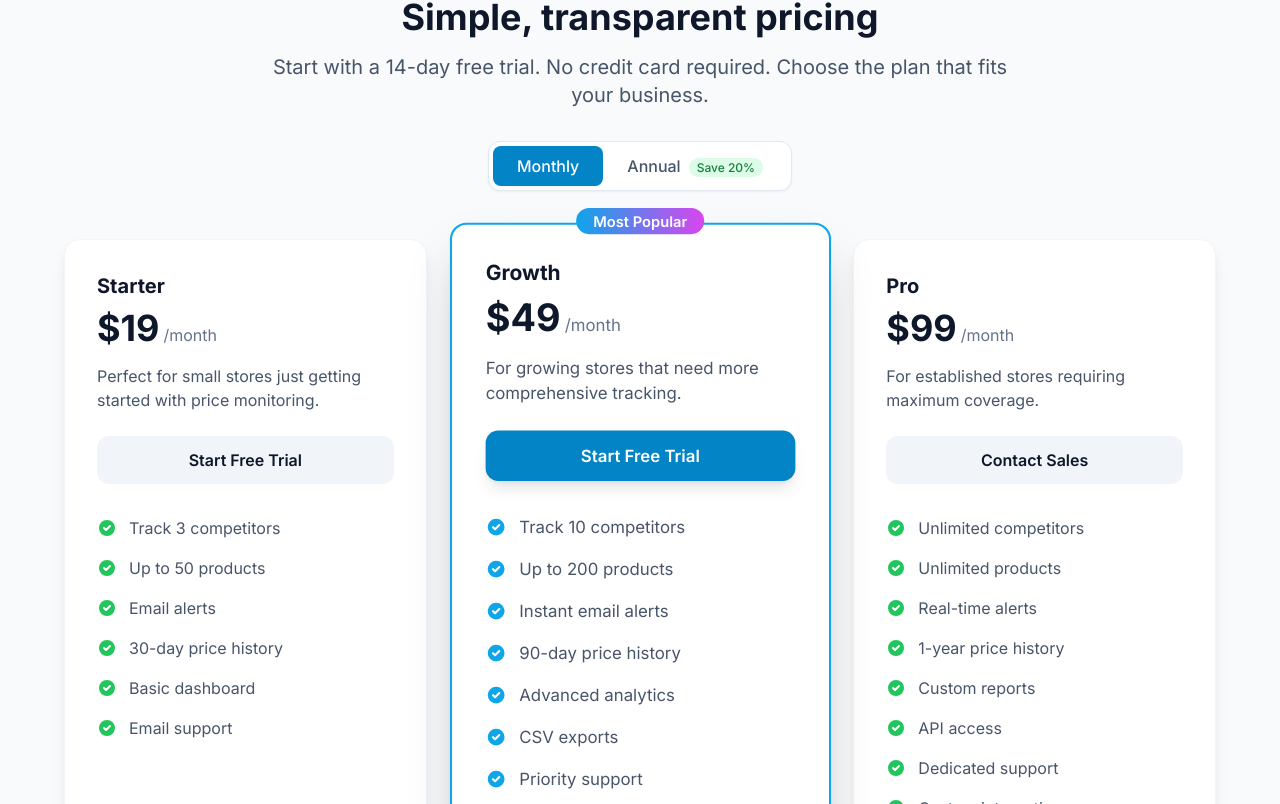
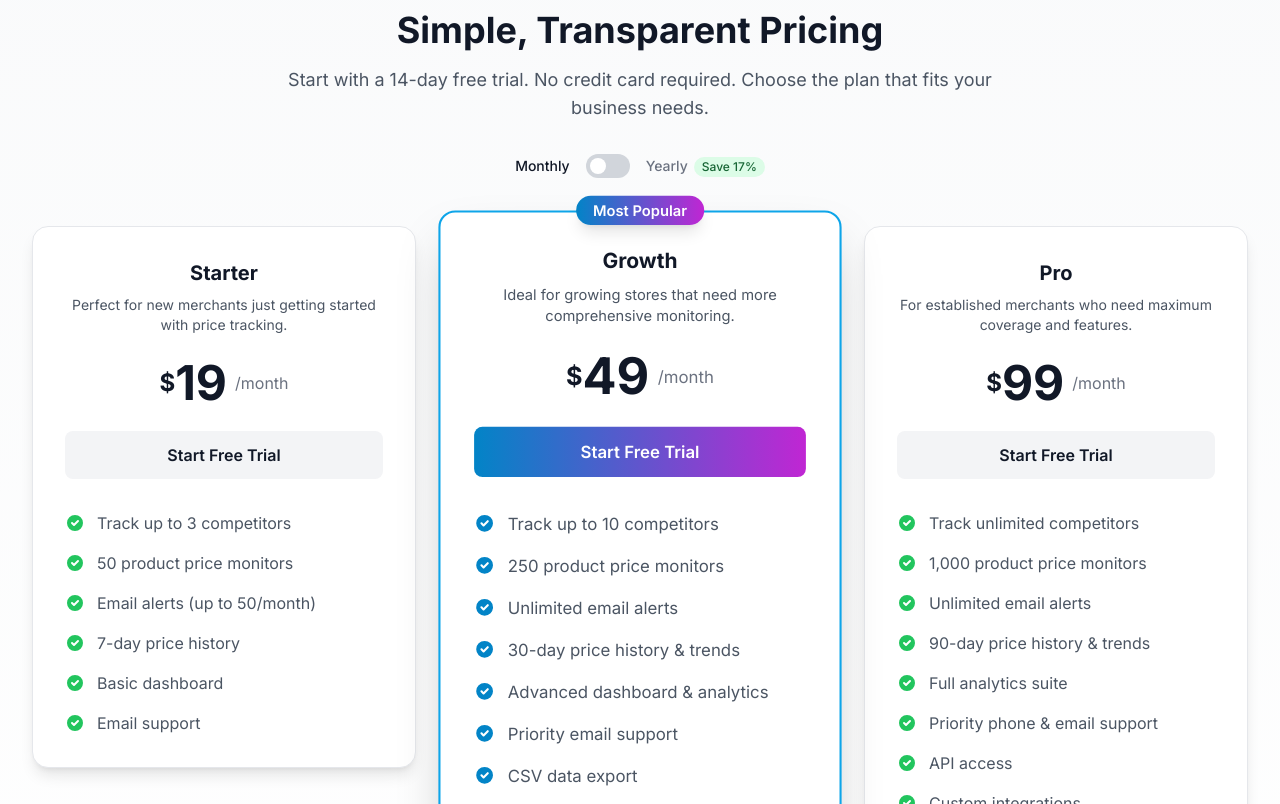
Before and after one commit to INDEX-prog/pricehawk, a Next.js app: page / in a window 1280 px wide. Shown: the part 3456-4260 px from the top of the page. Built offline with nearby package versions, Linux system fonts and the light colour scheme.

Commit message:
feat: initial project

```diff
--- a/components/Pricing.tsx
+++ b/components/Pricing.tsx
@@ -3,27 +3,31 @@
 import { useState } from "react";
 import Link from "next/link";
 
-interface PricingTier {
+interface PricingPlan {
   name: string;
-  price: string;
-  period: string;
   description: string;
+  monthlyPrice: number;
+  yearlyPrice: number;
   features: string[];
   highlighted: boolean;
   cta: string;
+  badge?: string;
 }
 
-const pricingTiers: PricingTier[] = [
+export default function Pricing() {
+  const [isYearly, setIsYearly] = useState<boolean>(false);
+
+  const plans: PricingPlan[] = [
     {
       name: "Starter",
-    price: "$19",
-    period: "/month",
-    description: "Perfect for small stores just getting started with price monitoring.",
+      description: "Perfect for new merchants just getting started with price tracking.",
+      monthlyPrice: 19,
+      yearlyPrice: 190,
       features: [
-      "Track 3 competitors",
-      "Up to 50 products",
-      "Email alerts",
-      "30-day price history",
+        "Track up to 3 competitors",
+        "50 product price monitors",
+        "Email alerts (up to 50/month)",
+        "7-day price history",
         "Basic dashboard",
         "Email support",
       ],
@@ -32,179 +36,150 @@ const pricingTiers: PricingTier[] = [
     },
     {
       name: "Growth",
-    price: "$49",
-    period: "/month",
-    description: "For growing stores that need more comprehensive tracking.",
+      description: "Ideal for growing stores that need more comprehensive monitoring.",
+      monthlyPrice: 49,
+      yearlyPrice: 490,
       features: [
-      "Track 10 competitors",
-      "Up to 200 products",
-      "Instant email alerts",
-      "90-day price history",
-      "Advanced analytics",
-      "CSV exports",
-      "Priority support",
-      "Slack notifications",
+        "Track up to 10 competitors",
+        "250 product price monitors",
+        "Unlimited email alerts",
+        "30-day price history & trends",
+        "Advanced dashboard & analytics",
+        "Priority email support",
+        "CSV data export",
+        "Shopify/WooCommerce integration",
       ],
       highlighted: true,
       cta: "Start Free Trial",
+      badge: "Most Popular",
     },
     {
       name: "Pro",
-    price: "$99",
-    period: "/month",
-    description: "For established stores requiring maximum coverage.",
+      description: "For established merchants who need maximum coverage and features.",
+      monthlyPrice: 99,
+      yearlyPrice: 990,
       features: [
-      "Unlimited competitors",
-      "Unlimited products",
-      "Real-time alerts",
-      "1-year price history",
-      "Custom reports",
+        "Track unlimited competitors",
+        "1,000 product price monitors",
+        "Unlimited email alerts",
+        "90-day price history & trends",
+        "Full analytics suite",
+        "Priority phone & email support",
         "API access",
-      "Dedicated support",
         "Custom integrations",
-      "White-label options",
+        "Dedicated account manager",
+        "White-label reports",
       ],
       highlighted: false,
-    cta: "Contact Sales",
+      cta: "Start Free Trial",
     },
   ];
 
-export default function Pricing(): React.ReactElement {
-  const [billingCycle, setBillingCycle] = useState<"monthly" | "annual">("monthly");
-
-  const handlePlanClick = (planName: string): void => {
-    if (typeof window !== "undefined" && (window as Window & { trackPricingView?: (plan: string) => void }).trackPricingView) {
-      (window as Window & { trackPricingView: (plan: string) => void }).trackPricingView(planName);
-    }
-    if (typeof window !== "undefined" && (window as Window & { trackCTAClick?: (name: string, location: string) => void }).trackCTAClick) {
-      (window as Window & { trackCTAClick: (name: string, location: string) => void }).trackCTAClick(`select_plan_${planName.toLowerCase()}`, "pricing");
-    }
-    if (typeof window !== "undefined" && (window as Window & { trackTrialStart?: () => void }).trackTrialStart) {
-      (window as Window & { trackTrialStart: () => void }).trackTrialStart();
-    }
-  };
-
-  const handleBillingToggle = (cycle: "monthly" | "annual"): void => {
-    setBillingCycle(cycle);
-    if (typeof window !== "undefined" && (window as Window & { trackEvent?: (name: string, params: Record<string, string>) => void }).trackEvent) {
-      (window as Window & { trackEvent: (name: string, params: Record<string, string>) => void }).trackEvent("billing_toggle", { cycle });
-    }
-  };
-
-  const getPrice = (basePrice: string): string => {
-    if (billingCycle === "annual") {
-      const price = parseInt(basePrice.replace("$", ""));
-      const annualPrice = Math.round(price * 0.8);
-      return `$${annualPrice}`;
-    }
-    return basePrice;
-  };
-
   return (
-    <section id="pricing" className="py-20 px-4 sm:px-6 lg:px-8 bg-slate-50">
+    <section id="pricing" className="section-padding bg-gradient-to-b from-gray-50 to-white">
       <div className="max-w-7xl mx-auto">
         {/* Section Header */}
-        <div className="text-center mb-12">
-          <span className="inline-block text-primary-600 font-semibold text-sm uppercase tracking-wider mb-4">
+        <div className="text-center max-w-3xl mx-auto mb-12">
+          <span className="text-primary-600 font-semibold text-sm uppercase tracking-wider">
             Pricing
           </span>
-          <h2 className="text-3xl sm:text-4xl font-bold text-slate-900 mb-4">
-            Simple, transparent pricing
+          <h2 className="text-3xl md:text-4xl font-bold text-gray-900 mt-3 mb-4">
+            Simple, Transparent Pricing
           </h2>
-          <p className="text-xl text-slate-600 max-w-3xl mx-auto mb-8">
+          <p className="text-lg text-gray-600 mb-8">
             Start with a 14-day free trial. No credit card required.
-            Choose the plan that fits your business.
+            Choose the plan that fits your business needs.
           </p>
 
           {/* Billing Toggle */}
-          <div className="inline-flex items-center bg-white rounded-xl p-1 shadow-sm border border-slate-200">
+          <div className="flex items-center justify-center space-x-4">
+            <span className={`text-sm font-medium ${!isYearly ? "text-gray-900" : "text-gray-500"}`}>
+              Monthly
+            </span>
             <button
               type="button"
-              onClick={() => handleBillingToggle("monthly")}
-              className={`px-6 py-2 rounded-lg font-medium transition-all ${
-                billingCycle === "monthly"
-                  ? "bg-primary-600 text-white shadow-sm"
-                  : "text-slate-600 hover:text-primary-600"
+              onClick={() => setIsYearly(!isYearly)}
+              className={`relative inline-flex h-6 w-11 items-center rounded-full transition-colors ${
+                isYearly ? "bg-primary-600" : "bg-gray-300"
               }`}
+              aria-label="Toggle yearly billing"
             >
-              Monthly
+              <span
+                className={`inline-block h-4 w-4 transform rounded-full bg-white transition-transform ${
+                  isYearly ? "translate-x-6" : "translate-x-1"
+                }`}
+              />
             </button>
-            <button
-              type="button"
-              onClick={() => handleBillingToggle("annual")}
-              className={`px-6 py-2 rounded-lg font-medium transition-all ${
-                billingCycle === "annual"
-                  ? "bg-primary-600 text-white shadow-sm"
-                  : "text-slate-600 hover:text-primary-600"
-              }`}
-            >
-              Annual
-              <span className="ml-2 text-xs bg-green-100 text-green-700 px-2 py-0.5 rounded-full">
-                Save 20%
+            <span className={`text-sm font-medium ${isYearly ? "text-gray-900" : "text-gray-500"}`}>
+              Yearly
+              <span className="ml-1.5 inline-flex items-center px-2 py-0.5 rounded-full text-xs font-medium bg-green-100 text-green-800">
+                Save 17%
               </span>
-            </button>
+            </span>
           </div>
         </div>
 
         {/* Pricing Cards */}
-        <div className="grid md:grid-cols-3 gap-8 max-w-6xl mx-auto">
-          {pricingTiers.map((tier: PricingTier, index: number) => (
+        <div className="grid md:grid-cols-3 gap-8 items-start">
+          {plans.map((plan, index) => (
             <div
               key={index}
-              className={`relative bg-white rounded-2xl p-8 ${
-                tier.highlighted
-                  ? "shadow-2xl border-2 border-primary-500 scale-105 z-10"
-                  : "shadow-lg border border-slate-100"
+              className={`relative rounded-2xl p-8 ${
+                plan.highlighted
+                  ? "bg-white border-2 border-primary-500 shadow-2xl scale-105 z-10"
+                  : "bg-white border border-gray-200 shadow-lg"
               }`}
             >
               {/* Popular Badge */}
-              {tier.highlighted && (
+              {plan.badge && (
                 <div className="absolute -top-4 left-1/2 -translate-x-1/2">
-                  <span className="bg-gradient-to-r from-primary-500 to-accent-500 text-white px-4 py-1 rounded-full text-sm font-semibold">
-                    Most Popular
+                  <span className="inline-flex items-center px-4 py-1 rounded-full text-sm font-semibold bg-gradient-to-r from-primary-600 to-accent-600 text-white shadow-lg">
+                    {plan.badge}
                   </span>
                 </div>
               )}
 
-              {/* Plan Name */}
-              <h3 className="text-xl font-bold text-slate-900 mb-2">
-                {tier.name}
-              </h3>
+              {/* Plan Header */}
+              <div className="text-center mb-6">
+                <h3 className="text-xl font-bold text-gray-900 mb-2">{plan.name}</h3>
+                <p className="text-gray-600 text-sm">{plan.description}</p>
+              </div>
 
               {/* Price */}
-              <div className="flex items-baseline mb-4">
-                <span className="text-4xl font-bold text-slate-900">
-                  {getPrice(tier.price)}
+              <div className="text-center mb-6">
+                <div className="flex items-center justify-center">
+                  <span className="text-2xl font-bold text-gray-900">$</span>
+                  <span className="text-5xl font-bold text-gray-900">
+                    {isYearly ? Math.round(plan.yearlyPrice / 12) : plan.monthlyPrice}
                   </span>
-                <span className="text-slate-500 ml-1">{tier.period}</span>
+                  <span className="text-gray-500 ml-2">/month</span>
                 </div>
-
-              {/* Description */}
-              <p className="text-slate-600 mb-6">{tier.description}</p>
+                {isYearly && (
+                  <p className="text-sm text-gray-500 mt-1">
+                    Billed ${plan.yearlyPrice}/year
+                  </p>
+                )}
+              </div>
 
               {/* CTA Button */}
               <Link
                 href="#"
-                onClick={() => handlePlanClick(tier.name)}
-                className={`block w-full text-center py-3 px-6 rounded-xl font-semibold transition-all mb-8 ${
-                  tier.highlighted
-                    ? "bg-primary-600 hover:bg-primary-700 text-white shadow-lg hover:shadow-xl hover:shadow-primary-500/25"
-                    : "bg-slate-100 hover:bg-slate-200 text-slate-900"
+                className={`block w-full text-center py-3 px-6 rounded-lg font-semibold transition-all duration-200 mb-8 ${
+                  plan.highlighted
+                    ? "bg-gradient-to-r from-primary-600 to-accent-600 text-white hover:shadow-lg hover:-translate-y-0.5"
+                    : "bg-gray-100 text-gray-900 hover:bg-gray-200"
                 }`}
               >
-                {tier.cta}
+                {plan.cta}
               </Link>
 
               {/* Features List */}
               <ul className="space-y-4">
-                {tier.features.map((feature: string, featureIndex: number) => (
-                  <li
-                    key={featureIndex}
-                    className="flex items-start space-x-3"
-                  >
+                {plan.features.map((feature, featureIndex) => (
+                  <li key={featureIndex} className="flex items-start">
                     <svg
-                      className={`w-5 h-5 flex-shrink-0 mt-0.5 ${
-                        tier.highlighted ? "text-primary-500" : "text-green-500"
+                      className={`w-5 h-5 mr-3 mt-0.5 flex-shrink-0 ${
+                        plan.highlighted ? "text-primary-600" : "text-green-500"
                       }`}
                       fill="currentColor"
                       viewBox="0 0 20 20"
@@ -215,7 +190,7 @@ export default function Pricing(): React.ReactElement {
                         clipRule="evenodd"
                       />
                     </svg>
-                    <span className="text-slate-600">{feature}</span>
+                    <span className="text-gray-600">{feature}</span>
                   </li>
                 ))}
               </ul>
@@ -225,19 +200,13 @@ export default function Pricing(): React.ReactElement {
 
         {/* Money Back Guarantee */}
         <div className="text-center mt-12">
-          <div className="inline-flex items-center space-x-2 text-slate-600">
-            <svg
-              className="w-5 h-5 text-green-500"
-              fill="currentColor"
-              viewBox="0 0 20 20"
-            >
-              <path
-                fillRule="evenodd"
-                d="M2.166 4.999A11.954 11.954 0 0010 1.944 11.954 11.954 0 0017.834 5c.11.65.166 1.32.166 2.001 0 5.225-3.34 9.67-8 11.317C5.34 16.67 2 12.225 2 7c0-.682.057-1.35.166-2.001zm11.541 3.708a1 1 0 00-1.414-1.414L9 10.586 7.707 9.293a1 1 0 00-1.414 1.414l2 2a1 1 0 001.414 0l4-4z"
-                clipRule="evenodd"
-              />
+          <div className="inline-flex items-center px-6 py-3 bg-green-50 rounded-xl border border-green-200">
+            <svg className="w-6 h-6 text-green-600 mr-3" fill="none" stroke="currentColor" viewBox="0 0 24 24">
+              <path strokeLinecap="round" strokeLinejoin="round" strokeWidth={2} d="M9 12l2 2 4-4m5.618-4.016A11.955 11.955 0 0112 2.944a11.955 11.955 0 01-8.618 3.04A12.02 12.02 0 003 9c0 5.591 3.824 10.29 9 11.622 5.176-1.332 9-6.03 9-11.622 0-1.042-.133-2.052-.382-3.016z" />
             </svg>
-            <span>30-day money-back guarantee • Cancel anytime • Secure payments via Stripe</span>
+            <span className="text-green-800 font-medium">
+              30-day money-back guarantee • No questions asked • Cancel anytime
+            </span>
           </div>
         </div>
       </div>
```
Lines whose indentation alone changed are shown as unchanged.
